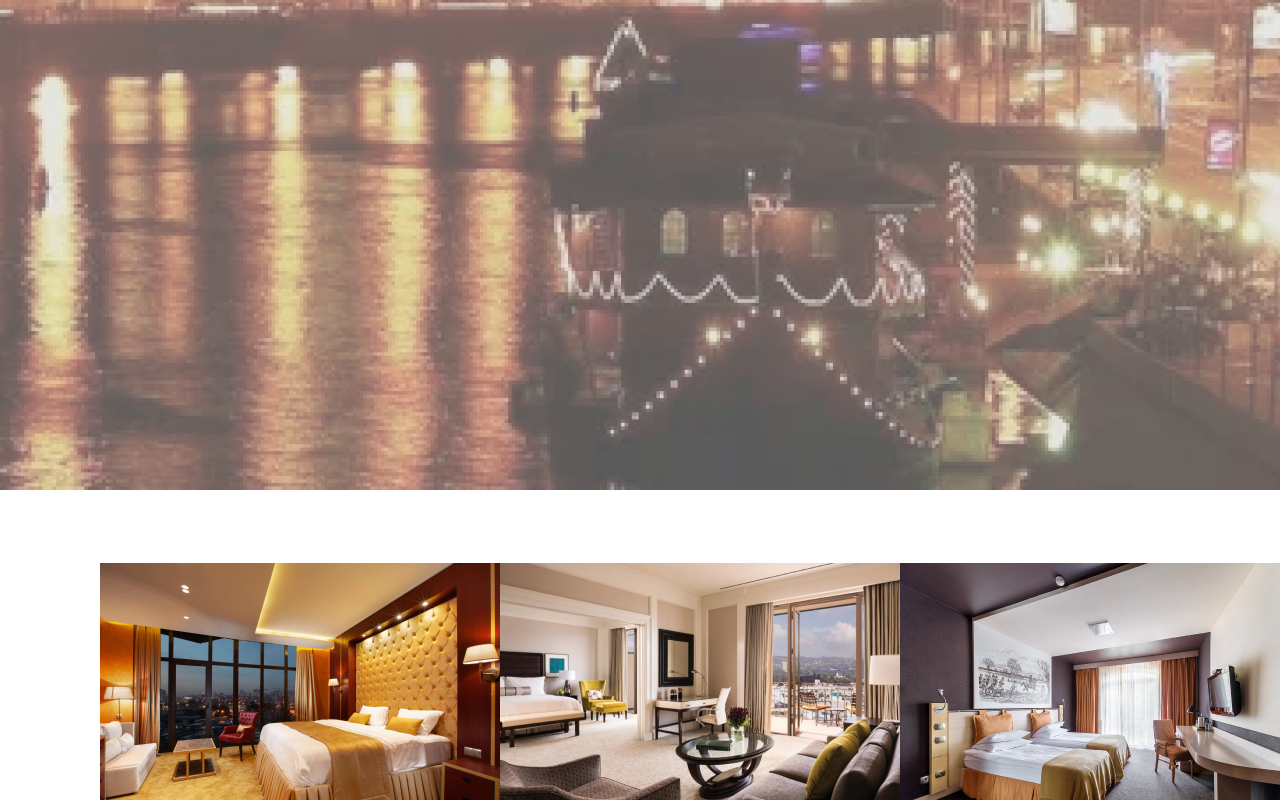
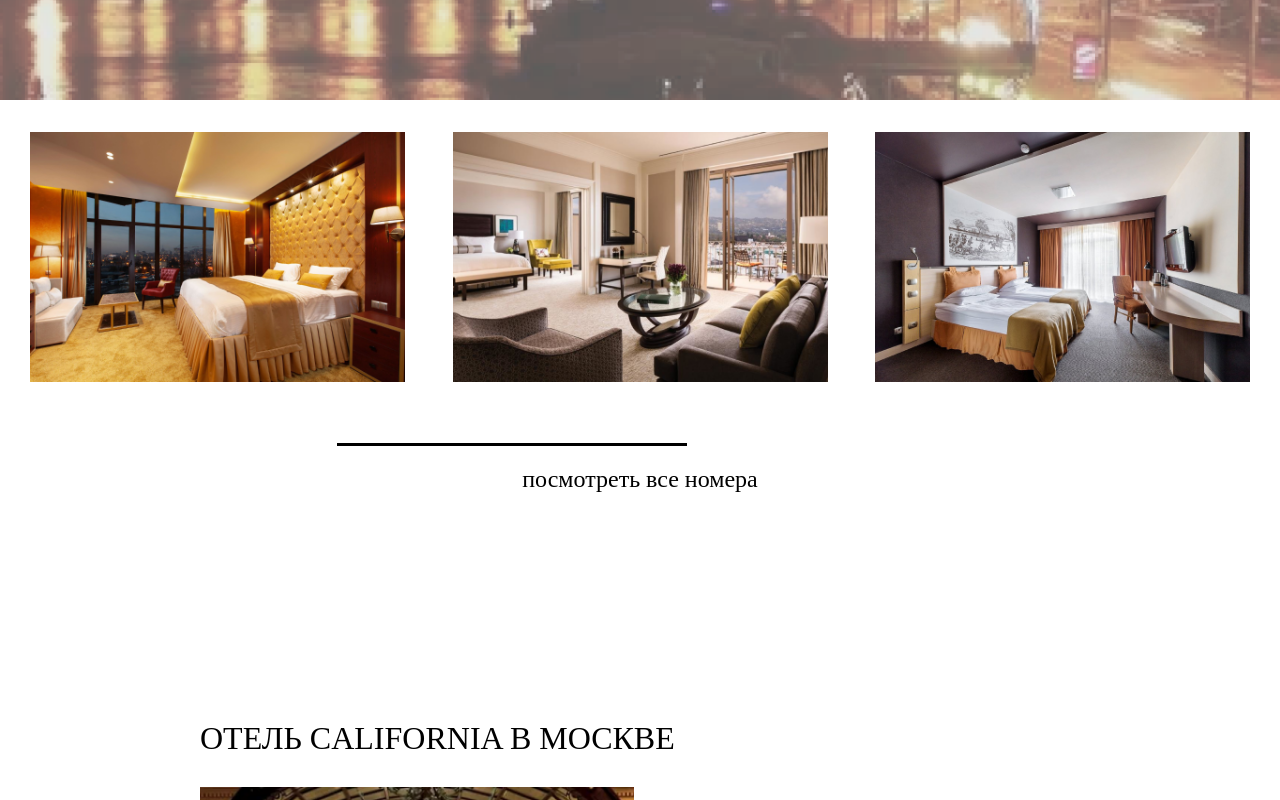
Before and after one commit to shotyyyy/Hotel-California, a React (Vite) app in the folder hotel_front/: page / in a window 1280 px wide. Shown: the part 700-1500 px from the top of the page. Built offline with nearby package versions, Linux system fonts and the light colour scheme.

Commit message:
поправил видос и фото номеров

```diff
--- a/hotel_front/src/commponents/City/city.css
+++ b/hotel_front/src/commponents/City/city.css
@@ -1,5 +1,13 @@
+.container {
+  min-height: calc((0 / 672) * (100vw - 1440px) + 582px);
+}
+
 .city {
+  background-image: url("../../img/город.png");
+  height: calc(100vh - 60px);
   width: 100%;
-  height: 1130px;
-  background-image: url("../../img/город.png");
+  max-height: 1000px;
+  overflow: hidden;
+  background-size: cover;
+  background-repeat: no-repeat;
 }
--- a/hotel_front/src/commponents/Rooms/rooms.css
+++ b/hotel_front/src/commponents/Rooms/rooms.css
@@ -1,11 +1,19 @@
+.container {
+  max-width: 1440px;
+  box-sizing: border-box;
+}
+
 .rooms {
-  margin-top: 73px;
-  padding-left: 100px;
-  padding-right: 100px;
+  margin-top: 20px;
+  padding-bottom: 70px;
+  padding-left: 10px;
+  padding-right: 10px;
   height: 600px;
 }
 
 .rooms_img {
+  padding-left: 20px;
+  padding-right: 20px;
   display: flex;
   align-items: center;
   justify-content: space-between;
@@ -14,8 +22,8 @@
 }
 
 .rooms_body img {
-  width: 400px;
-  height: 273px;
+  width: 375px;
+  height: 250px;
 }
 
 .border {
```
